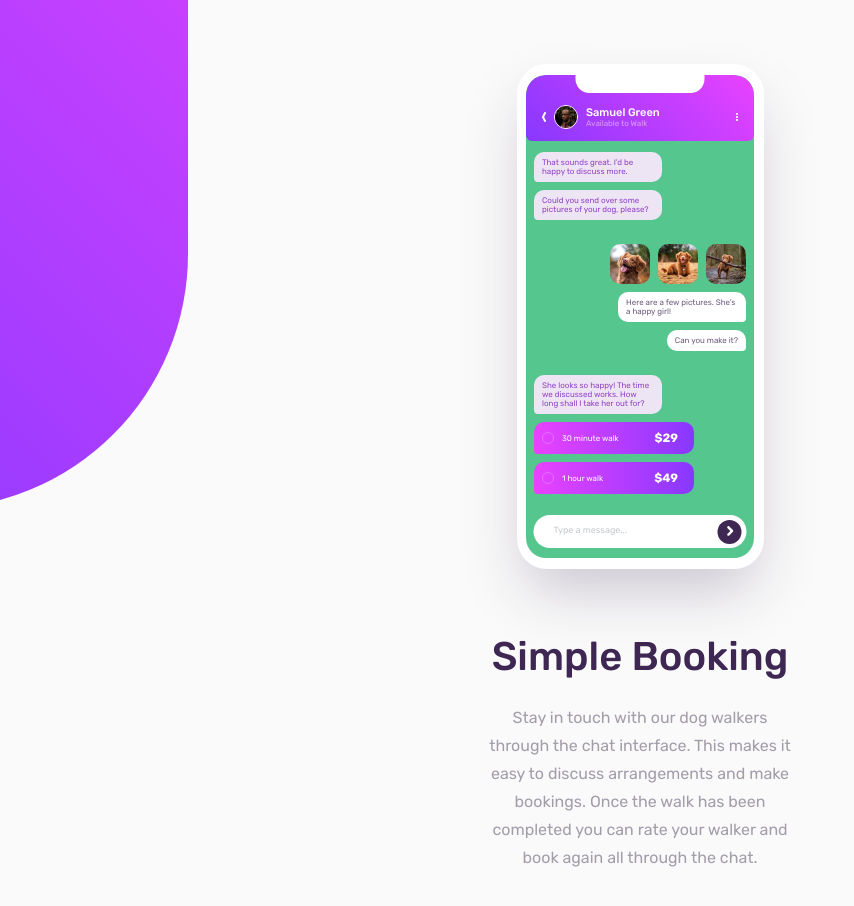
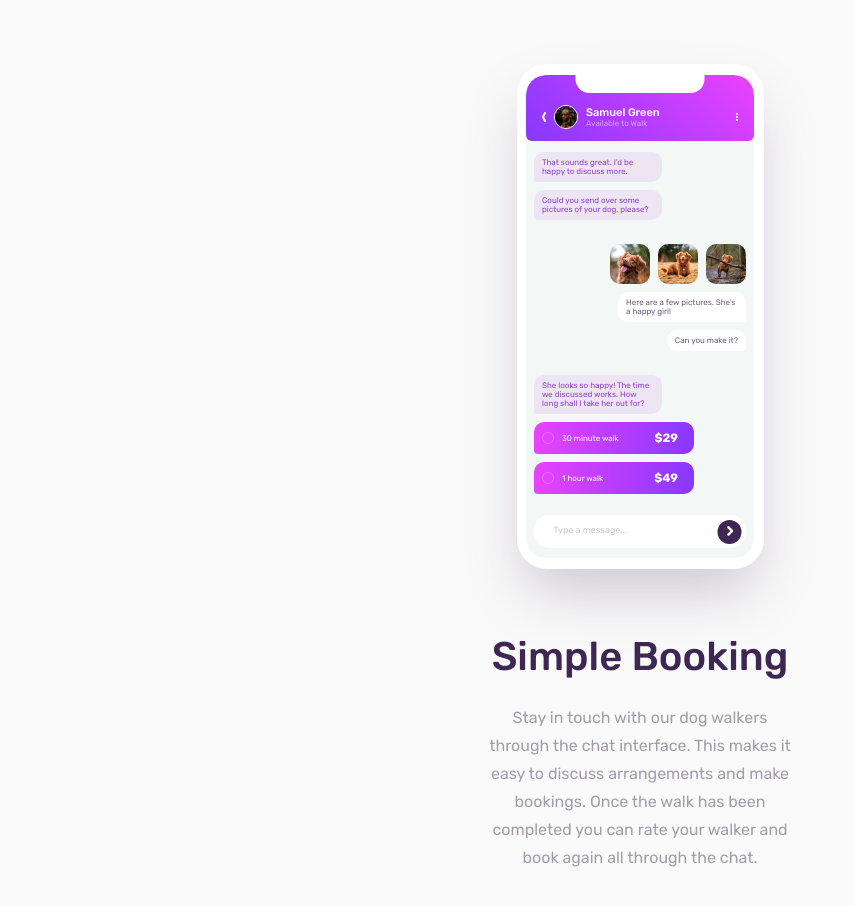
Before and after one commit to ValouZ/chat-app-vuejs, a Vue app: page / in a window 1280 px wide. Shown: the top 906 px of the page, without its empty margins (0-854 px from the left). Built offline with nearby package versions, Linux system fonts and the light colour scheme.

Commit message:
ajustements

```diff
--- a/src/App.vue
+++ b/src/App.vue
@@ -2,7 +2,7 @@
   <div class="container">
     <div class="purple-shape"></div>
     <div class="low-white-shape"></div>
-    <Phone class="scale"/>
+    <Phone class="scale" />
     <Description />
   </div>
 </template>
@@ -45,7 +45,7 @@ export default {
   height: 1018px;
   left: -322px;
   top: -509px;
-  background: linear-gradient(225deg, #e844ff 0%, #8739ff 100%);
+
   border-radius: 255px;
   transition: 1s;
   @include desktop {
@@ -61,8 +61,7 @@ export default {
   right: 0;
   top: 427px;
   right: -323px;
-  background: linear-gradient(225deg, #e844ff 0%, #8739ff 100%);
-  mix-blend-mode: normal;
+  background: linear-gradient(225deg, $light-magenta 0%, $light-violet 100%);
   opacity: 0.03;
   border-radius: 255px;
   transition: 1s;
@@ -72,8 +71,8 @@ export default {
   }
 }
 
-.scale{
-  @include desktop{
+.scale {
+  @include desktop {
     transform: scale(1.3);
   }
 }
--- a/src/scss/init/variables.scss
+++ b/src/scss/init/variables.scss
@@ -11,15 +11,14 @@ $message-background: #eee5f4;
 $background: #fafafa;
 
 // Gradient
-
 $light-magenta: #e942ff;
 $light-violet: #8838ff;
 
 // Secondary
 $white: #ffffff;
-$app-background: #55c78e; // #f3f7f5
+$app-background: #f3f7f5;
 $radio-button-outline: #e570ff;
 
+
 // Margin
-
-$margin-phone-content: 8px
+$margin-phone-content: 8px;
--- a/vue.config.js
+++ b/vue.config.js
@@ -5,7 +5,7 @@ module.exports = {
         prependData: `
           @import "@/scss/init/variables.scss";
           @import "@/scss/init/mixins.scss";
-        `, //Mixins import not working, why ?
+        `,
       },
     },
   },
```
